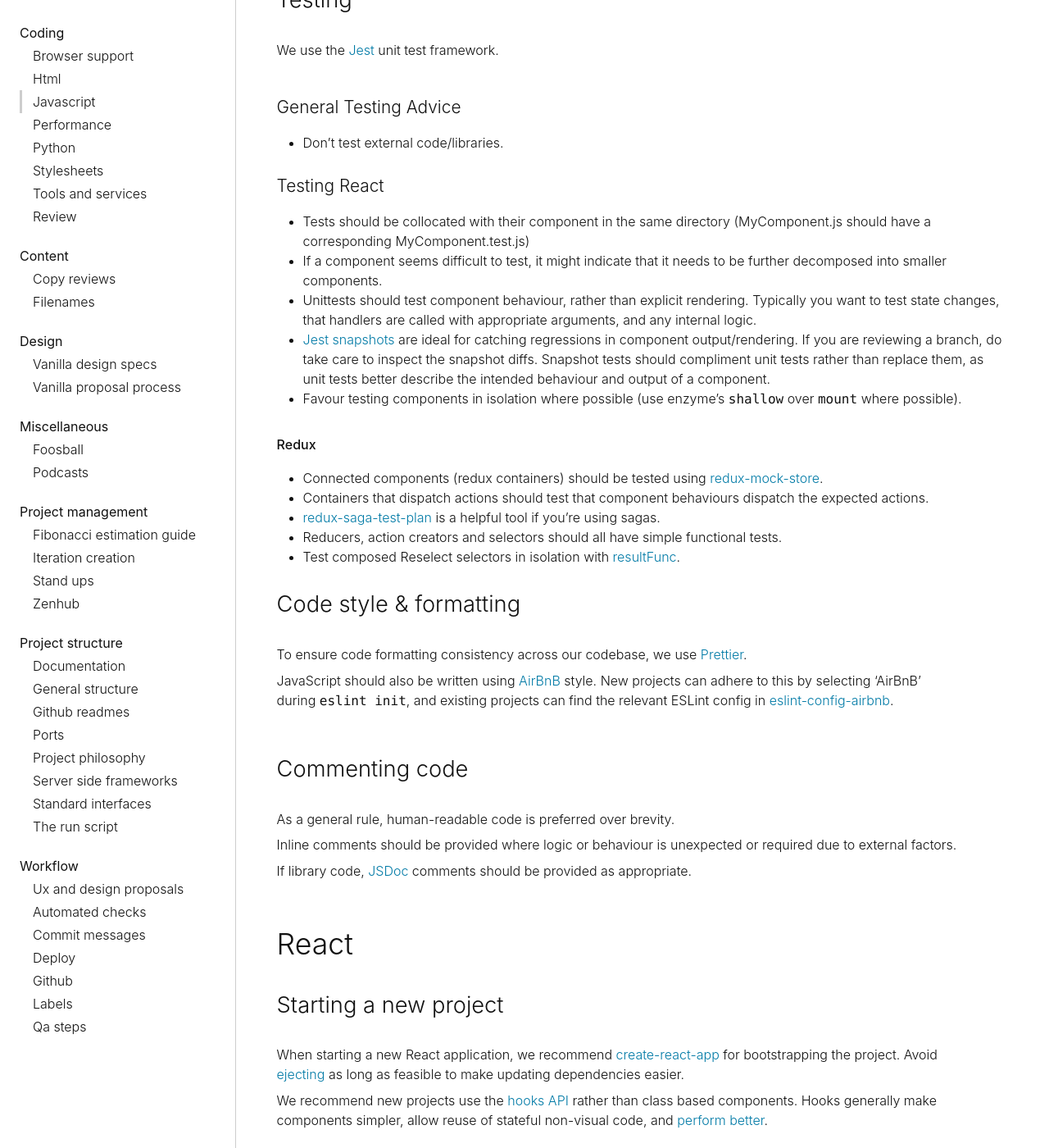
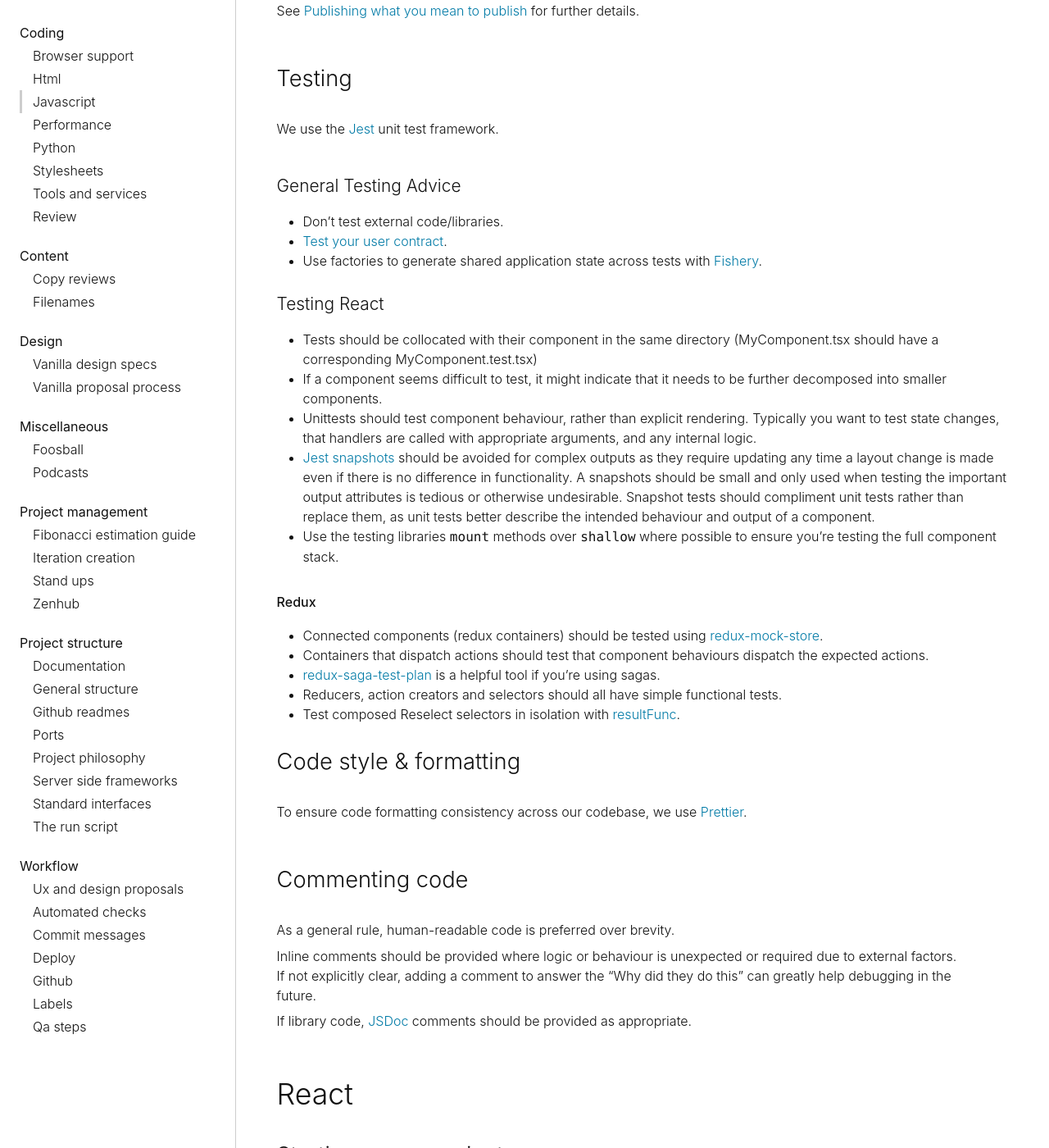
Before and after one commit to canonical-web-and-design/practices, a Jekyll site: the page built from coding/javascript.md, in a window 1280 px wide and 1400 px high, scrolled down 5262 px. Shown: the whole window at 82% size. Built offline with Jekyll 4.4.1, drawn with Linux system fonts in a browser that asks for light colours; some web fonts are replaced; some of the changed text lies outside the part shown.

Commit message:
Expanding on sections bringing them up to modern practices.

````diff
--- a/coding/javascript.md
+++ b/coding/javascript.md
@@ -54,7 +55,7 @@
 
 #### How do I type that?
 
-Sometimes you'll have difficulty finding the appropriate type. A handy escape hatch you can make use of when starting out, is to declare a placeholder type called `TSFixMe`, aliased to `any`. Using this type means that the object in question is effectively untyped, however it is easily grepable for later improvement.
+NPM now displays a link beside the project name in the header with a direct link to the "Definitely Typed" types for the project. Sometimes however, you'll still have difficulty finding the appropriate type. A handy escape hatch you can make use of when starting out, is to declare a placeholder type called `TSFixMe`, aliased to `any`. Using this type means that the object in question is effectively untyped, however it is easily grepable for later improvement.
 
 ```ts
 export type TSFixMe = any;
@@ -84,7 +85,7 @@
 
 Typically you'll want to provide a type for `props` and a return type.
 
-`props` should be typed in the same file as the component, and typically a functional component will have the return type `JSX.Element`:
+`props` should be typed in the same file as the component, and typically a functional component will have the return type `JSX.Element`. TypeScript will infer a react component's type as `JSX.Element` so you do not need to explicitly include it.
 
 ```typescript
 type Props = {
@@ -155,7 +156,7 @@
 // In use
 <Car colour="red" spinners={false} />
 
-renders => "<p>My car is red. My car is boring.</p>"
+// renders => "<p>My car is red. My car is boring.</p>"
 ```
 
 For a real world example of this, have a look at the [Accordion component](https://github.com/canonical-web-and-design/react-components/blob/master/src/components/Accordion/Accordion.tsx#L37) in react-components.
@@ -191,15 +192,17 @@
 #### General Testing Advice
 
 - Don't test external code/libraries.
+- [Test your user contract](https://fromanegg.com/post/2020/01/01/testing-your-user-contract/).
+- Use factories to generate shared application state across tests with [Fishery](https://github.com/thoughtbot/fishery).
 
 #### Testing React
 
-- Tests should be collocated with their component in the same directory (MyComponent.js should have a corresponding MyComponent.test.js)
+- Tests should be collocated with their component in the same directory (MyComponent.tsx should have a corresponding MyComponent.test.tsx)
 - If a component seems difficult to test, it might indicate that it needs to be further decomposed into smaller components.
 - Unittests should test component behaviour, rather than explicit rendering. Typically you want to test state changes,
   that handlers are called with appropriate arguments, and any internal logic.
-- [Jest snapshots](https://jestjs.io/docs/en/snapshot-testing) are ideal for catching regressions in component output/rendering. If you are reviewing a branch, do take care to inspect the snapshot diffs. Snapshot tests should compliment unit tests rather than replace them, as unit tests better describe the intended behaviour and output of a component.
-- Favour testing components in isolation where possible (use enzyme's `shallow` over `mount` where possible).
+- [Jest snapshots](https://jestjs.io/docs/en/snapshot-testing) should be avoided for complex outputs as they require updating any time a layout change is made even if there is no difference in functionality. A snapshots should be small and only used when testing the important output attributes is tedious or otherwise undesirable. Snapshot tests should compliment unit tests rather than replace them, as unit tests better describe the intended behaviour and output of a component.
+- Use the testing libraries `mount` methods over `shallow` where possible to ensure you're testing the full component stack.
 
 ##### Redux
 
@@ -213,13 +216,11 @@
 
 To ensure code formatting consistency across our codebase, we use [Prettier](https://github.com/prettier/prettier).
 
-JavaScript should also be written using [AirBnB](https://github.com/airbnb/javascript) style. New projects can adhere to this by selecting 'AirBnB' during `eslint init`, and existing projects can find the relevant ESLint config in [eslint-config-airbnb](https://www.npmjs.com/package/eslint-config-airbnb).
-
 ### Commenting code
 
 As a general rule, human-readable code is preferred over brevity.
 
-Inline comments should be provided where logic or behaviour is unexpected or required due to external factors.
+Inline comments should be provided where logic or behaviour is unexpected or required due to external factors. If not explicitly clear, adding a comment to answer the "Why did they do this" can greatly help debugging in the future.
 
 If library code, [JSDoc](http://usejsdoc.org/) comments should be provided as appropriate.
 
@@ -236,7 +237,8 @@
 All projects should generally use the following:
 
 - Style framework - [Vanilla](https://github.com/vanilla-framework/vanilla-framework)
-- Component testing - [Enzyme](https://github.com/airbnb/enzyme)
+- Component testing(New) - [React Testing Library](https://github.com/testing-library/react-testing-library)
+- Component testing(Existing) - [Enzyme](https://github.com/airbnb/enzyme)
 
 If you require routing, or state management:
 
@@ -263,8 +265,7 @@
 - Selector composition and memoisation - [Reselect](https://github.com/reduxjs/reselect)
 - Immutable state management - [Immer](https://github.com/immerjs/immer)
 - Async/side-effects management (http, localstorage etc.) - [redux-saga](https://github.com/redux-saga/redux-saga)
-
-If you'd like introduce a new library, or feel we should replace one of the above, please make a PR to start a discussion.
+- Redux toolset - [Redux Toolkit](https://redux-toolkit.js.org/)
 
 ### Reference projects
 
@@ -274,13 +275,9 @@
 
 [crbs-ui](https://github.com/canonical-web-and-design/crbs-ui) (aka RBAC) - generally reflects current standards, but class based.
 
-[build.snapcraft.io](https://github.com/canonical-websites/build.snapcraft.io) - a bit dated, but first fully React-centred project in the webteam. Our first use of React, server-side rendering, Redux, Enzyme, etc. While it doesn't fully follow our current standards, it may be a good place to check how some of these libraries were used.
-
 ### File naming conventions
 
-- Component files should use CamelCase and match the name of the default export (e.g. `MyComponent.js`).
-- Files containing JSX should still have a `.js` extension.
-  (See [justification](https://github.com/facebook/create-react-app/issues/87#issuecomment-234627904) from Dan Abramov).
+- Component files should use PascalCase and match the name of the default export (e.g. `MyComponent.tsx`).
 
 ### Redux
 
````
Also changed, not shown: other parts of coding/javascript.md (+1 -0 lines).
